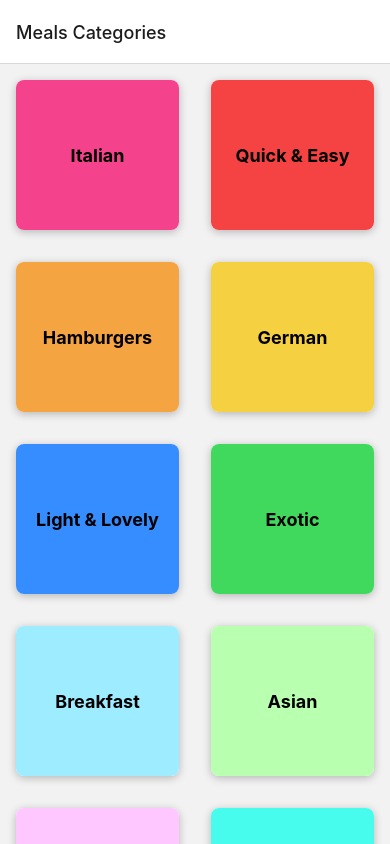
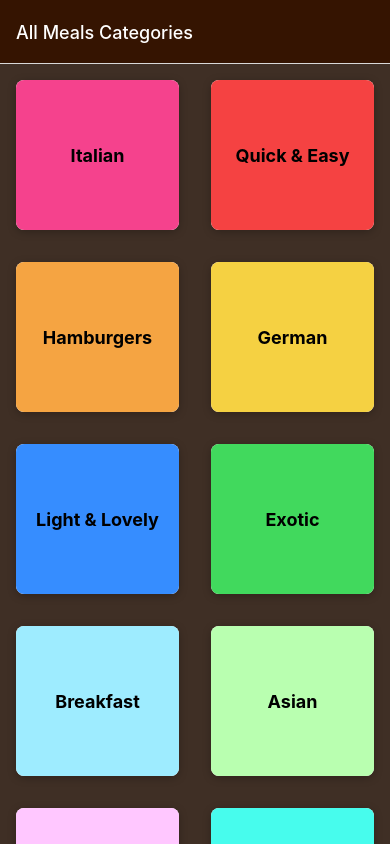
Before and after one commit to ghidalg0/MealNav, a React Native app: screen / in a window 390 px wide. Built offline with nearby package versions, Linux system fonts and the light colour scheme.

Commit message:
implemented default styling to headers + backgrounds

```diff
--- a/App.js
+++ b/App.js
@@ -12,14 +12,22 @@ const Stack = createNativeStackNavigator();
 
 
 export default function App() {
+
   return (
     <>
-    <StatusBar style="dark" />
+    <StatusBar style="light" />
     <NavigationContainer>
-        <Stack.Navigator>
+        <Stack.Navigator screenOptions={{ // way of settinf default options ofr all screen, still individual screen options win when conflicting with overall options
+          headerStyle: { backgroundColor: "#351401" },
+          headerTintColor: "#fff",
+          contentStyle: { backgroundColor: "#3f2f25" }
+        }}>
           <Stack.Screen
             name="Meals Categories"
             component={CategoriesScreen}
+            options={{
+              title: "All Meals Categories",
+            }}
           />
           <Stack.Screen
             name="Meals Overview"
```
